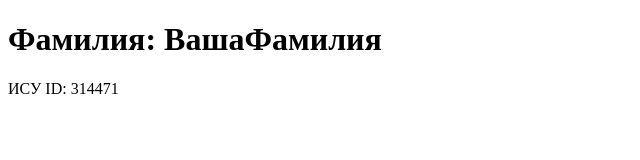
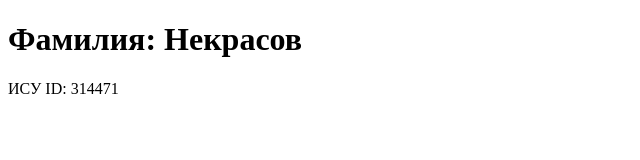
Before and after one commit to Jast687/OsintJast, a plain HTML site: page index.html in a window 1280 px wide. Shown: the whole page, without its empty margins (0-640 px from the left). Drawn offline with Linux system fonts and the light colour scheme.

Commit message:
Update index.html

```diff
--- a/index.html
+++ b/index.html
@@ -4,7 +4,7 @@
     <title>314471 - Некрасов</title>
 </head>
 <body>
-    <h1>Фамилия: ВашаФамилия</h1>
+    <h1>Фамилия: Некрасов</h1>
     <p>ИСУ ID: 314471</p>
 </body>
 </html>
```
